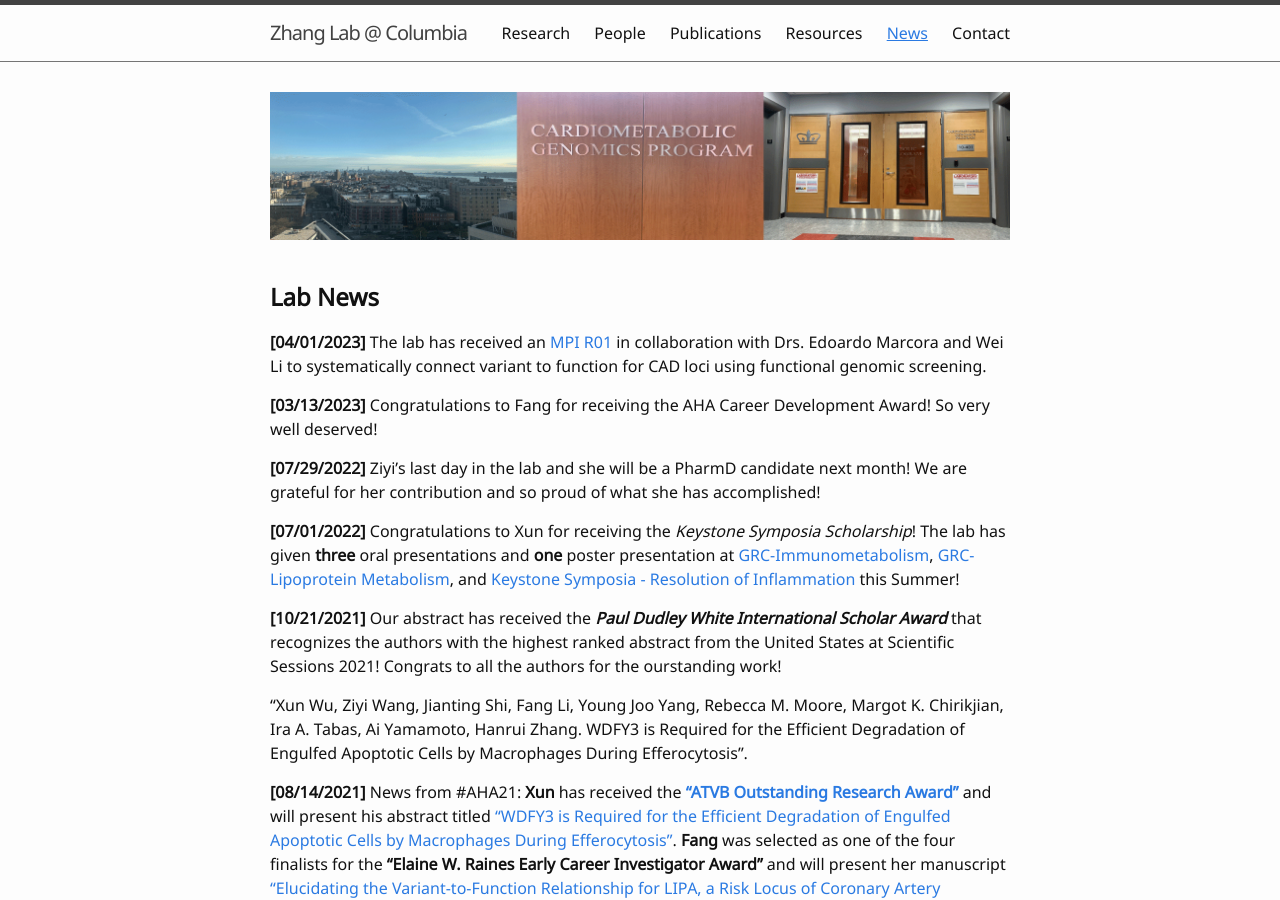
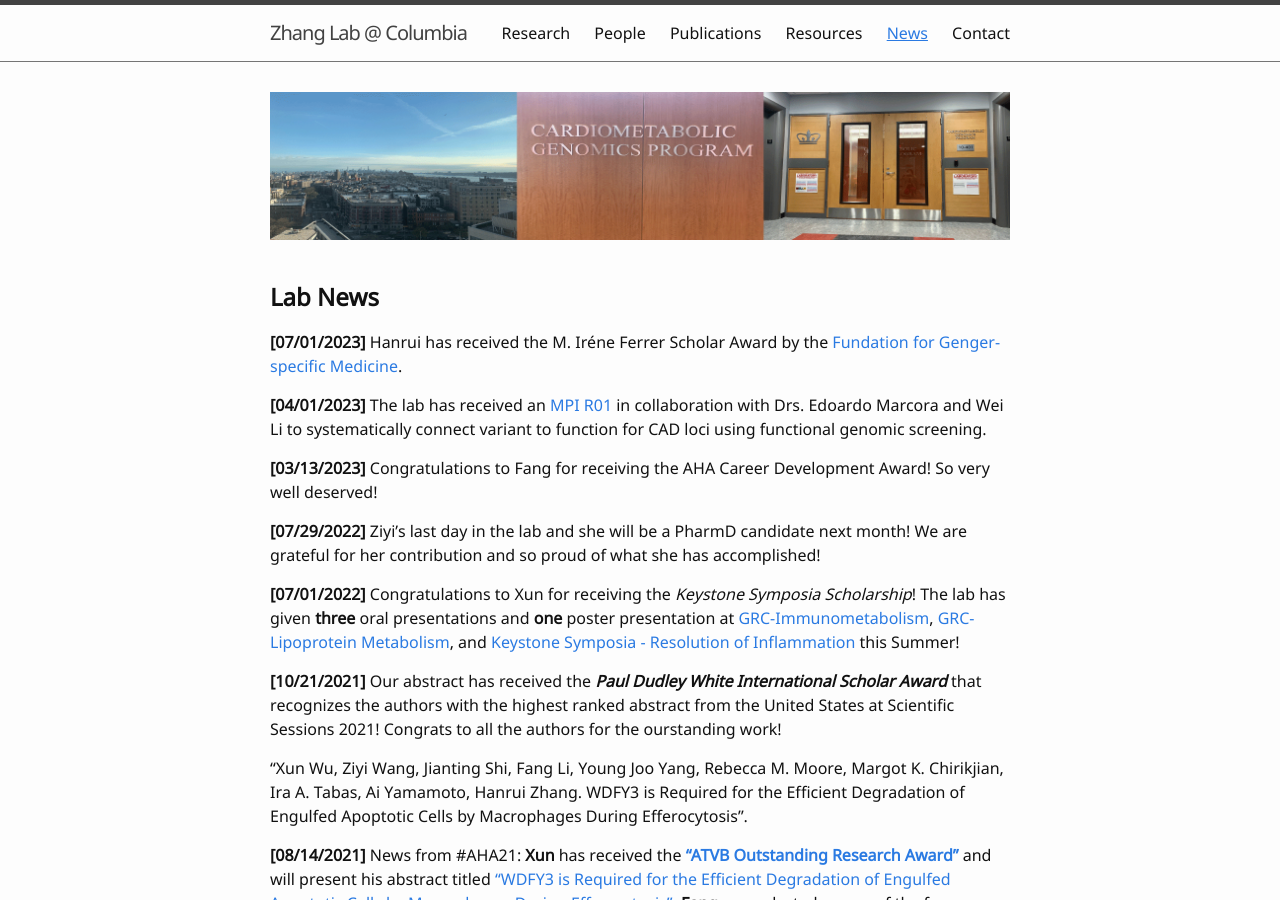
Before and after one commit to hanruizhang/zhanglab, a Jekyll site: the page built from 5_News.md, in a window 1280 px wide and 900 px high. Built offline with Jekyll 4.4.1, drawn with Linux system fonts in a browser that asks for light colours; comment, search, counter and statistics services are not loaded.

Commit message:
Update 5_News.md

```diff
--- a/5_News.md
+++ b/5_News.md
@@ -10,6 +10,9 @@ nav: true
 
 
 ## **Lab News**
+
+#### **[07/01/2023]** Hanrui has received the M. Iréne Ferrer Scholar Award by the [Fundation for Genger-specific Medicine](https://gendermed.org/).
+
 #### **[04/01/2023]** The lab has received an [MPI R01](https://reporter.nih.gov/search/zQE0vAern0yY4dtpLdbNag/project-details/10639274) in collaboration with Drs. Edoardo Marcora and Wei Li to systematically connect variant to function for CAD loci using functional genomic screening.
 
 #### **[03/13/2023]** Congratulations to Fang for receiving the AHA Career Development Award! So very well deserved!
```
